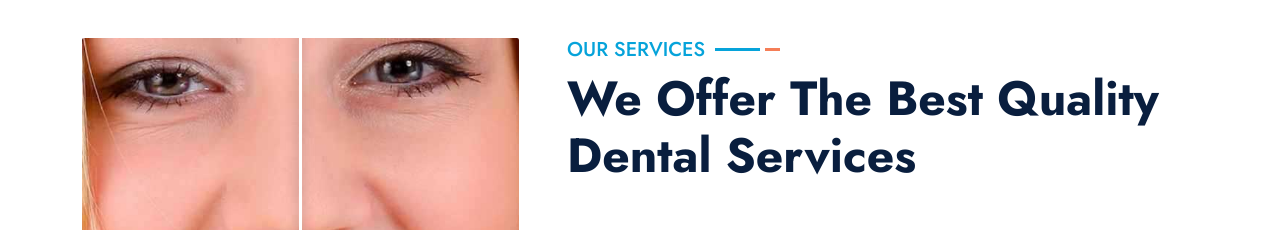
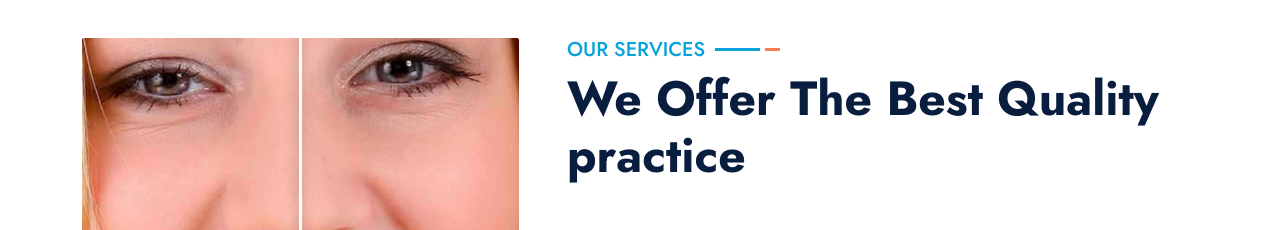
Before and after one commit to theoebi10/web-consuting, a plain HTML site: page service.html in a window 1280 px wide. Shown: the part 437-667 px from the top of the page. Drawn offline with nearby package versions, Linux system fonts and the light colour scheme.

Commit message:
feature branch

```diff
--- a/service.html
+++ b/service.html
@@ -3,7 +3,7 @@
 
 <head>
     <meta charset="utf-8">
-    <title>DentCare - Dental Clinic Website Template</title>
+    <title>DentCare theos-practice-lab</title>
     <meta content="width=device-width, initial-scale=1.0" name="viewport">
     <meta content="Free HTML Templates" name="keywords">
     <meta content="Free HTML Templates" name="description">
@@ -148,7 +148,7 @@
                 <div class="col-lg-7">
                     <div class="section-title mb-5">
                         <h5 class="position-relative d-inline-block text-primary text-uppercase">Our Services</h5>
-                        <h1 class="display-5 mb-0">We Offer The Best Quality Dental Services</h1>
+                        <h1 class="display-5 mb-0">We Offer The Best Quality practice</h1>
                     </div>
                     <div class="row g-5">
                         <div class="col-md-6 service-item wow zoomIn" data-wow-delay="0.6s">
```
